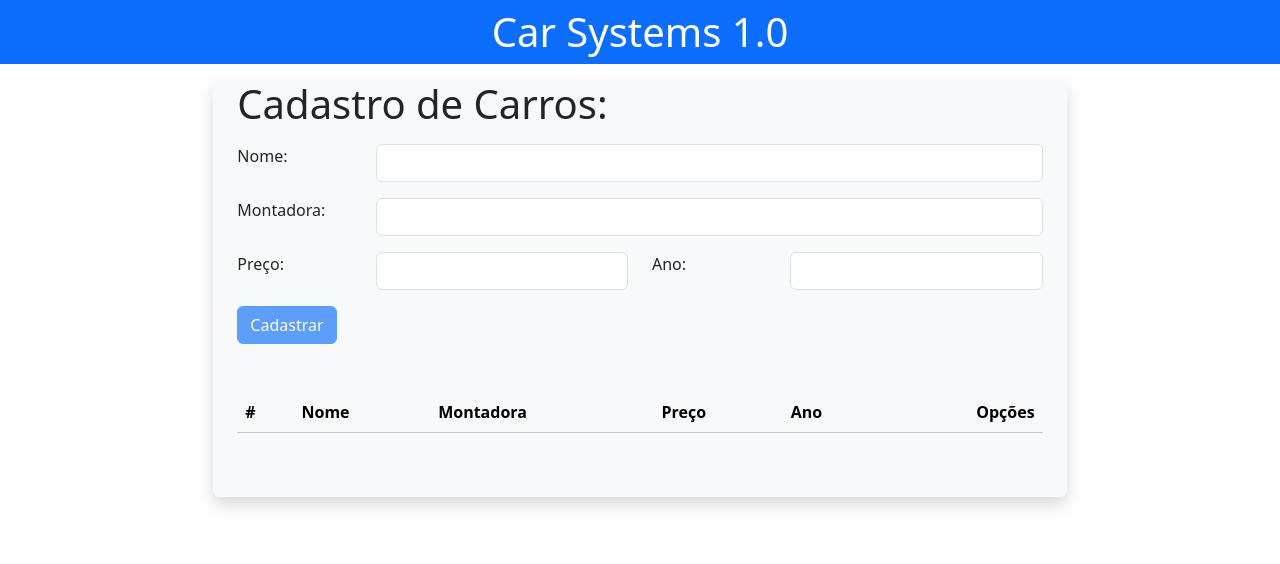
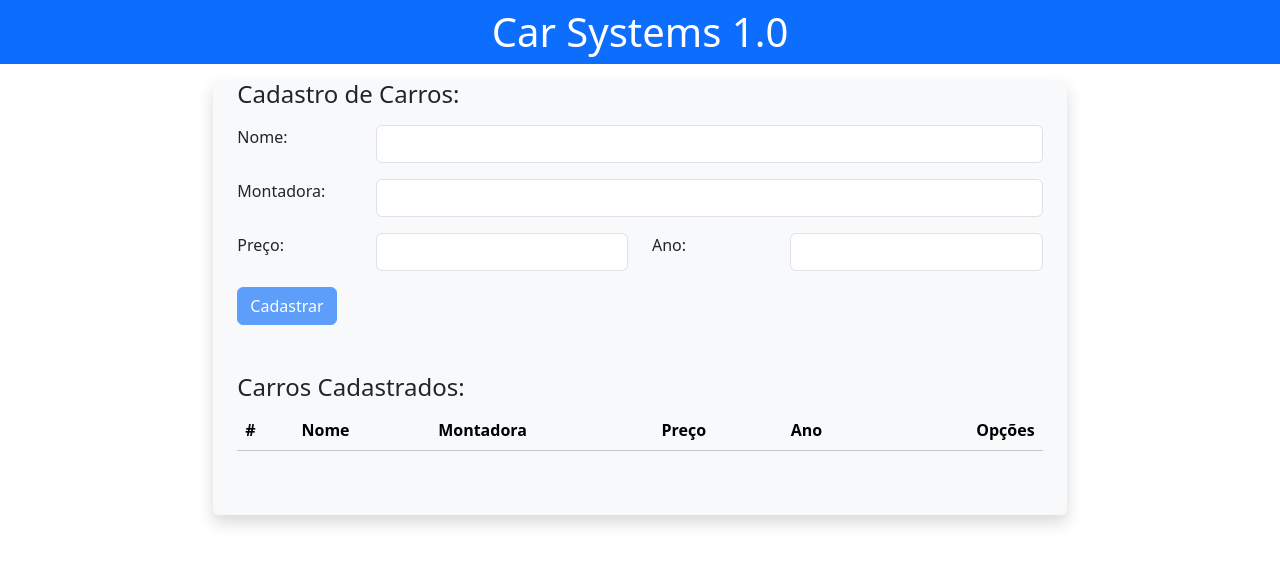
Before and after one commit to eduardofrodrigues/bootcamp-fatec-projeto08, an Angular app: page / in a window 1280 px wide. Shown: the top 564 px of the page. Built offline with nearby package versions, Linux system fonts and the light colour scheme.

Commit message:
#6 - refactor, changed the size of section title

```diff
--- a/src/app/components/form/form.component.html
+++ b/src/app/components/form/form.component.html
@@ -1,5 +1,5 @@
 <div class="container">
-    <p class="display-6 fw-normal">Cadastro de Carros:</p>
+    <h4 class="fw-normal">Cadastro de Carros:</h4>
     <form #formCarRegister="ngForm">
         <div class="row my-3">
             <label for="name" class="form-label col-2">Nome:</label>
--- a/src/app/components/table/table.component.html
+++ b/src/app/components/table/table.component.html
@@ -1,5 +1,6 @@
 <app-form [car]="car" (saveEmitter)="save()"></app-form>
 <div class="container py-5">
+    <h4 class="fw-normal">Carros Cadastrados:</h4>
     <table class="table table-light">
         <thead>
             <tr>
```
